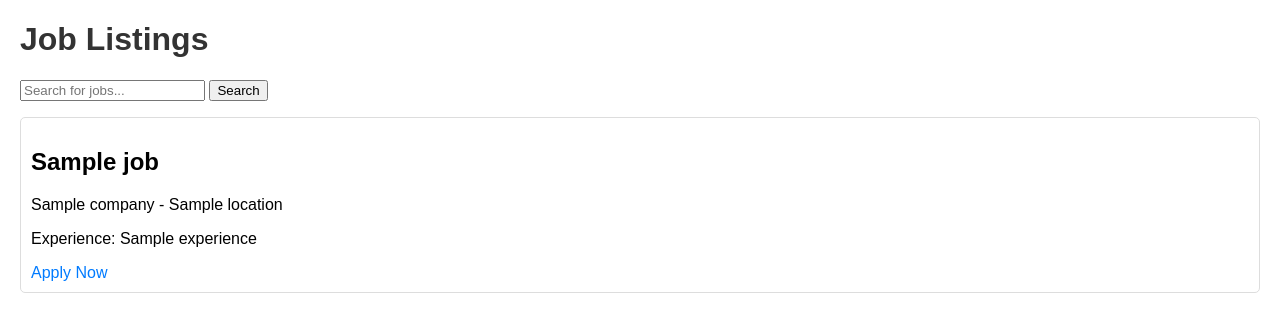
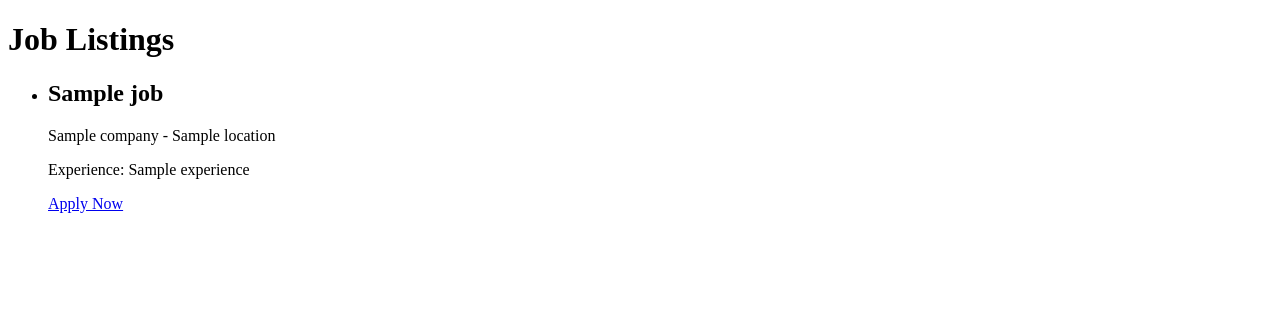
Before and after one commit to abhi3kumar11/Job-Board, a Flask app: template backend/templates/index.html in a window 1280 px wide. Shown: the top 332 px of the page. Run offline with Flask 3, Linux system fonts and the light colour scheme; the template is opened without the code that fills it: most values are stand-ins (such as "Sample title", 1, 10 or a date in 2020).

```diff
--- a/backend/app.py
+++ b/backend/app.py
@@ -97,7 +97,7 @@ def scrape_jobs(keyword):
             link = title_tag["href"] if title_tag else None
 
             jobs.append((
-title_tag.text.strip() if title_tag else "N/A",
+                title_tag.text.strip() if title_tag else "N/A",
                 company_tag.text.strip() if company_tag else "N/A",
                 location_tag.text.strip() if location_tag else "N/A",
                 experience_tag.text.strip() if experience_tag else "N/A",
--- a/backend/templates/index.html
+++ b/backend/templates/index.html
@@ -4,39 +4,9 @@
     <meta charset="UTF-8">
     <meta name="viewport" content="width=device-width, initial-scale=1.0">
     <title>Job Board</title>
-    <style>
-        body {
-            font-family: Arial, sans-serif;
-            margin: 20px;
-        }
-        h1 {
-            color: #333;
-        }
-        ul {
-            list-style-type: none;
-            padding: 0;
-        }
-        li {
-            border: 1px solid #ddd;
-            margin-bottom: 10px;
-            padding: 10px;
-            border-radius: 5px;
-        }
-        a {
-            color: #007BFF;
-            text-decoration: none;
-        }
-        a:hover {
-            text-decoration: underline;
-        }
-    </style>
 </head>
 <body>
     <h1>Job Listings</h1>
-    <form method="get" action="/">
-        <input type="text" name="search" placeholder="Search for jobs..." value="{{ search }}">
-        <button type="submit">Search</button>
-    </form>
     <ul>
         {% for job in jobs %}
         <li>
```
Also changed, not shown: 2 other files.
